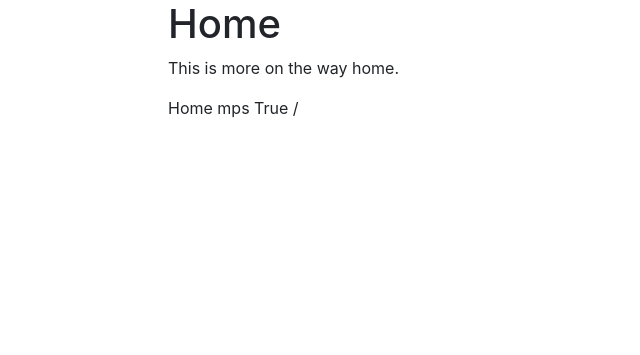
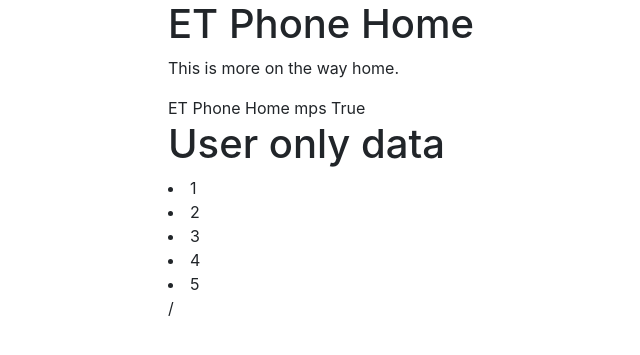
Before and after one commit to mpstaton/try_django2.2, a Django app: page / in a window 1280 px wide. Shown: the top 355 px of the page, without its empty margins (202-842 px from the left). Run offline with Django 3.2, Linux system fonts and the light colour scheme; a user stored in the database is signed in; some libraries are stand-ins or nearby versions.

Commit message:
moved if logic to views.py

```diff
--- a/src/templates/home.html
+++ b/src/templates/home.html
@@ -11,7 +11,15 @@
 {{ title }}
 
 {{ user }}
+
 {{ user.is_authenticated }}
+{% if user.is_authenticated %}
+
+<h1>User only data</h1>
+    {% for a in my_list %}
+        <li>{{ a }}</li>
+    {% endfor %}
+{% endif %}
 
 {{ request.path }}
 
--- a/src/try_django/views.py
+++ b/src/try_django/views.py
@@ -3,7 +3,11 @@ from django.shortcuts import render
 from django.template.loader import get_template
 
 def home_page(request):
-    return render(request, "home.html", {"title": "Home"})
+    my_title = "ET Phone Home"
+    context = {"title": "Who will phone home?"}
+    if request.user.is_authenticated:
+        context = {"title": my_title, "my_list": [1, 2, 3, 4, 5]}
+    return render(request, "home.html", context)
 
 def about_page(request):
     return render(request, "about.html", {"title": "About"})
```
